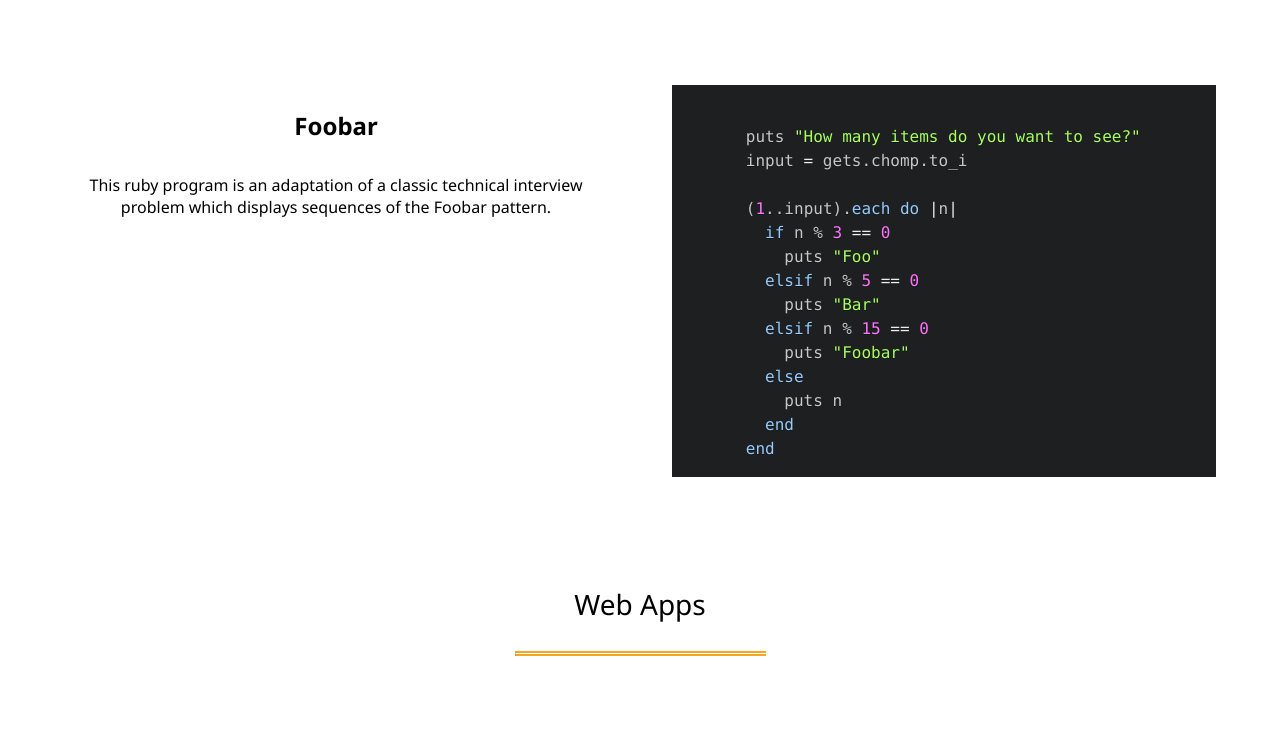
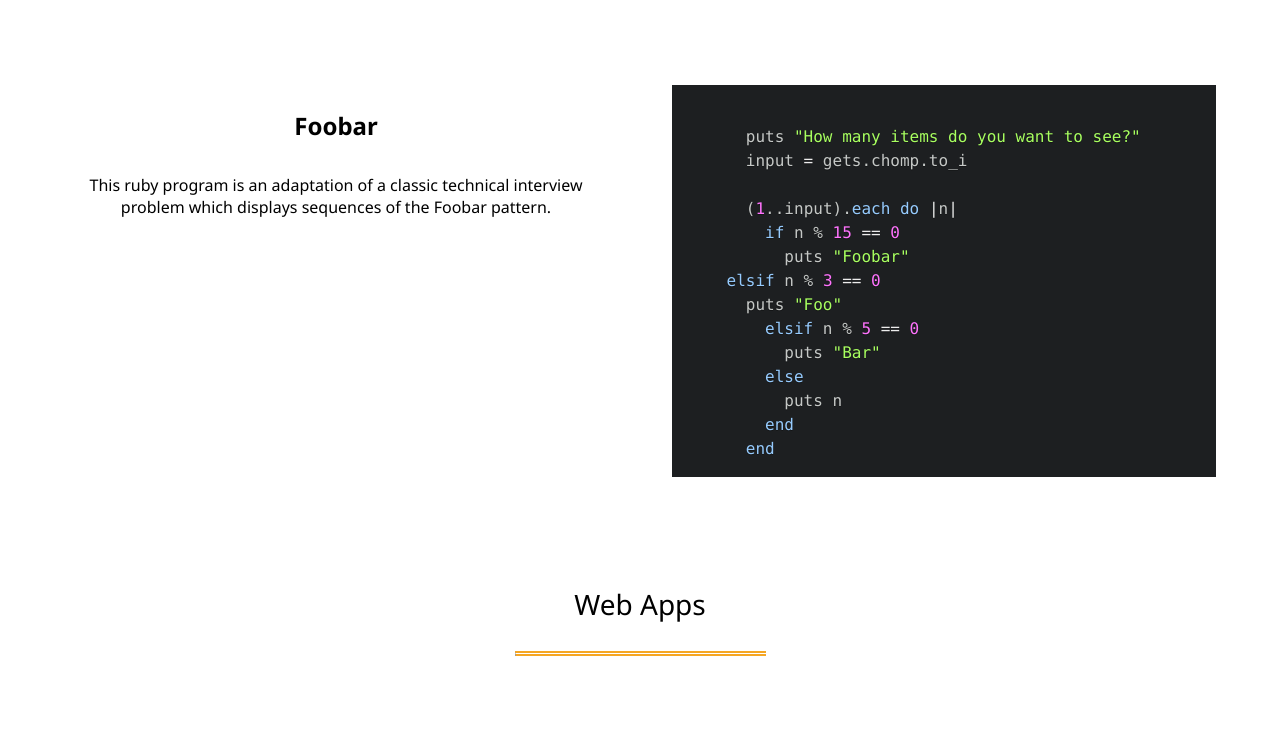
Before and after one commit to emestabillo/emestabillo.github.io, a plain HTML site: page index.html in a window 1280 px wide. Shown: the part 1726-2467 px from the top of the page. Drawn offline with Linux system fonts and the light colour scheme.

Commit message:
Update foobar

```diff
--- a/index.html
+++ b/index.html
@@ -129,12 +129,12 @@ rank = input % 10
       input = gets.chomp.to_i
 
       (1..input).each do |n|
-        if n % 3 == 0
-          puts &quot;Foo&quot;
+        if n % 15 == 0
+          puts &quot;Foobar&quot;
+	elsif n % 3 == 0
+	  puts &quot;Foo&quot;
         elsif n % 5 == 0
           puts &quot;Bar&quot;
-        elsif n % 15 == 0
-          puts &quot;Foobar&quot;
         else
           puts n
         end
```
